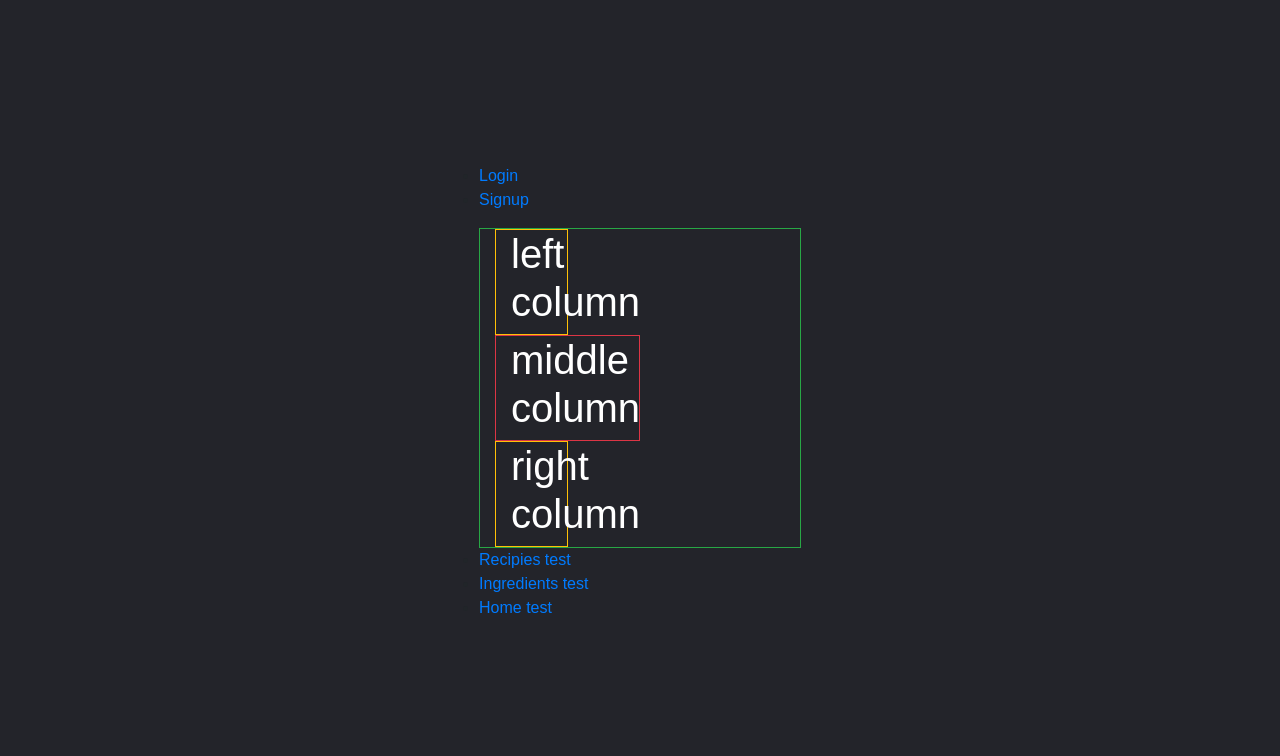
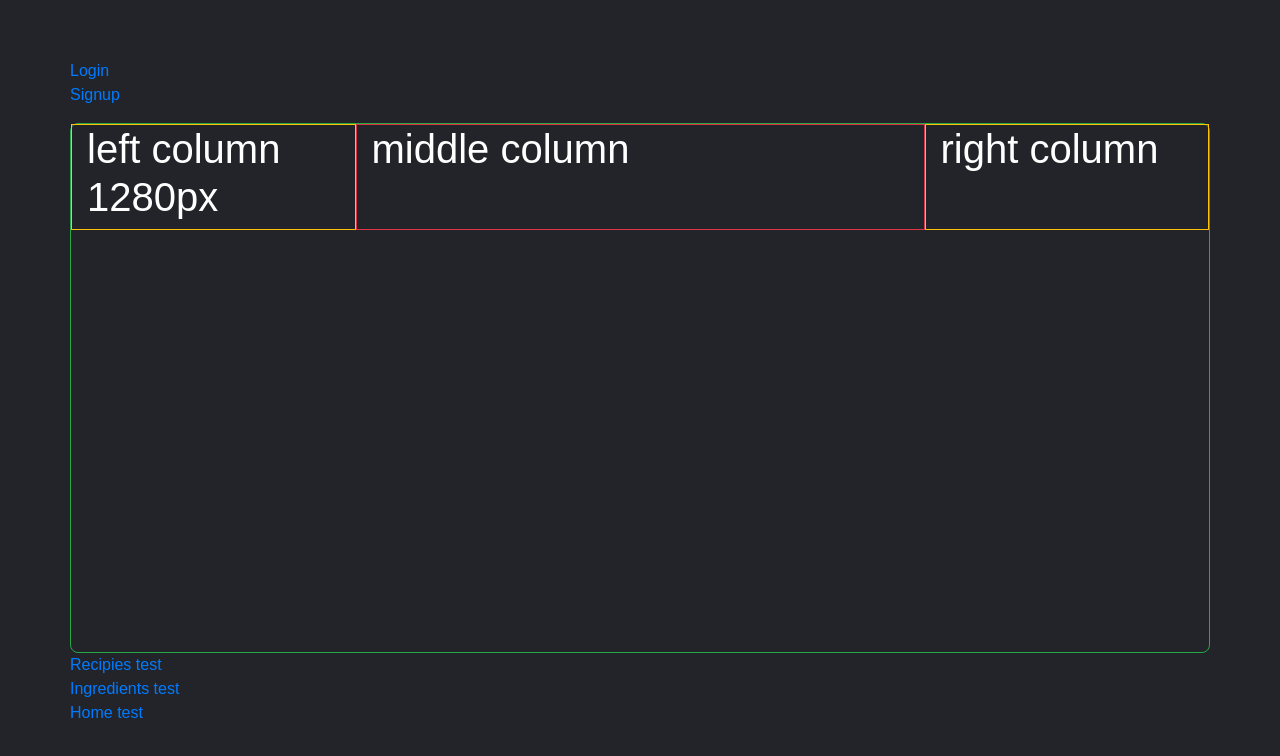
Before and after one commit to nsuff/project3, a React (Create React App) app in the folder client/: page /home in a window 1280 px wide. Shown: the top 756 px of the page. Built offline with nearby package versions, Linux system fonts and the light colour scheme.

Commit message:
more stuff

```diff
--- a/client/src/App.js
+++ b/client/src/App.js
@@ -1,5 +1,6 @@
 import './Login.css';
 import './Signup.css';
+import './Home.css';
 
 import React from 'react';
 import { BrowserRouter as Router, Routes, Route } from 'react-router-dom';
--- /dev/null
+++ b/client/src/Home.css
@@ -0,0 +1,5 @@
+.home-box {
+  position: relative;
+  height: 530px;
+  border-radius: 8px;
+}
--- a/client/src/pages/Home.js
+++ b/client/src/pages/Home.js
@@ -4,15 +4,22 @@ import React from "react";
 // import Cart from "../components/Cart";
 
 const Home = () => {
+
+  const documentWidth = document.body.clientWidth;
+  const documentWidthString = documentWidth.toString() + 'px';
+  const fullWidth = {
+    width: '3000px'
+  }
+
   return (
-    <div className="container-fluid border border-success">
+    <div className="container border border-success mx-0 px-0 justify-content-left home-box" style={fullWidth}>
       {/*interior divs can be moved into componants at a later date */}
       {/* <CategoryMenu />
       <ProductList />
       <Cart /> */}
-      <div>
+      <div className="row mx-0 px-0">
         <div className="col-lg-3 border border-warning text-white">
-          <h1>left column</h1>
+          <h1>left column {documentWidthString}</h1>
         </div>
         <div className="col-lg-6 border border-danger text-white">
           <h1>middle column</h1>
```
